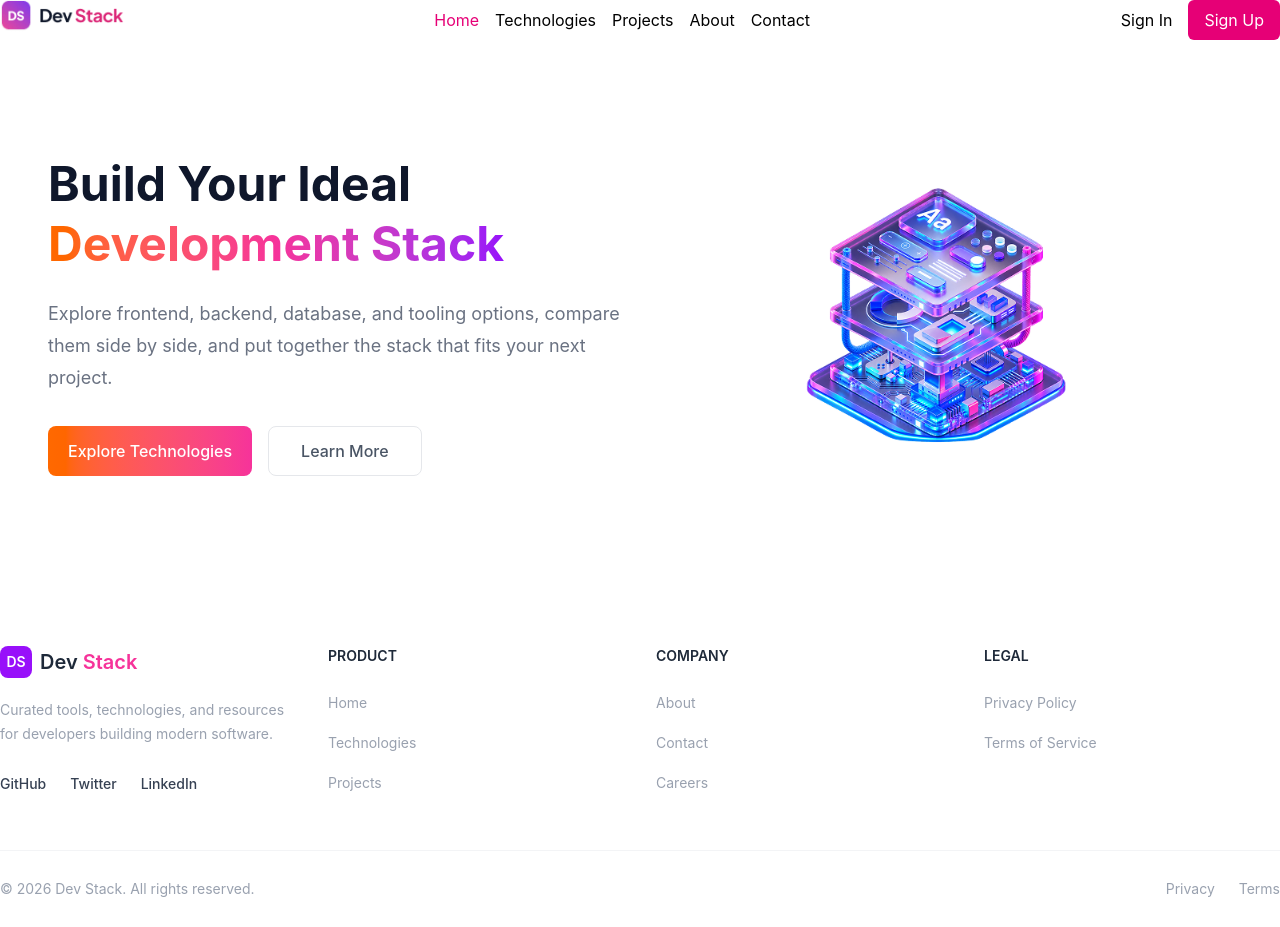
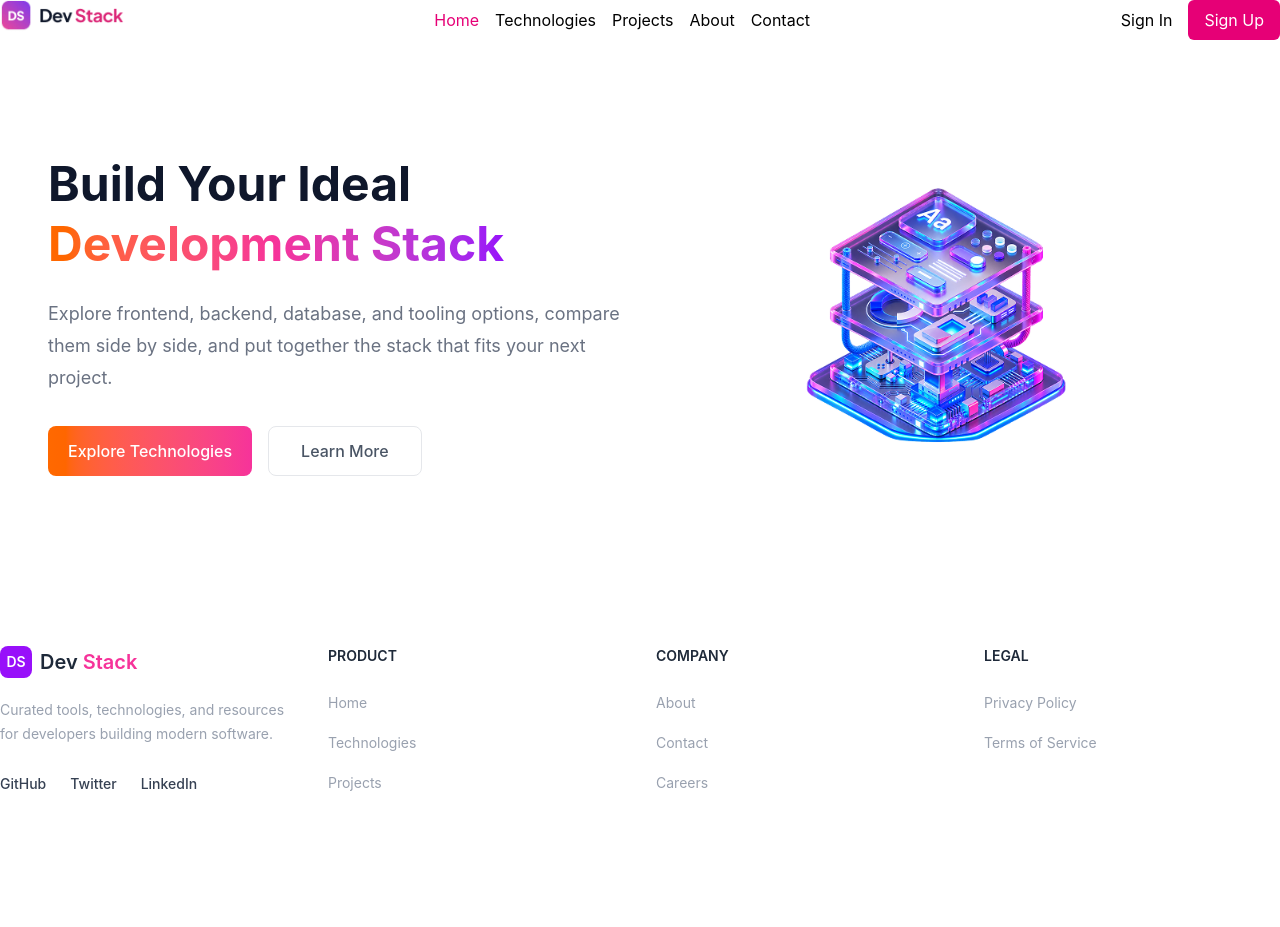
Before and after one commit to immoktarulislam/b14-a05-app, a React (Vite) app: page / in a window 1280 px wide. After the commit the page ends 850 px from the top, so only its background shows below. Built offline with nearby package versions, Linux system fonts and the light colour scheme.

Commit message:
footer task starting

```diff
--- a/src/components/Footer.tsx
+++ b/src/components/Footer.tsx
@@ -151,33 +151,7 @@ const Footer = () => {
             </div>
 
             {/* Bottom Section */}
-            <div className="border-t border-gray-100">
-                <div className="max-w-7xl mx-auto px-6 md:px-10 lg:px-0 py-7 flex flex-col sm:flex-row items-center justify-between gap-4">
 
-                    {/* Copyright */}
-                    <p className="text-sm text-gray-400">
-                        © 2026 Dev Stack. All rights reserved.
-                    </p>
-
-                    {/* Privacy & Terms */}
-                    <div className="flex items-center gap-6">
-                        <a
-                            href="#"
-                            className="text-sm text-gray-400 hover:text-gray-700 transition-colors"
-                        >
-                            Privacy
-                        </a>
-
-                        <a
-                            href="#"
-                            className="text-sm text-gray-400 hover:text-gray-700 transition-colors"
-                        >
-                            Terms
-                        </a>
-                    </div>
-
-                </div>
-            </div>
         </footer>
     );
 };
```
